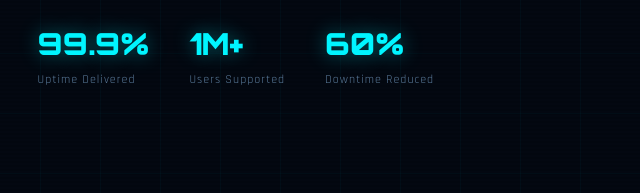
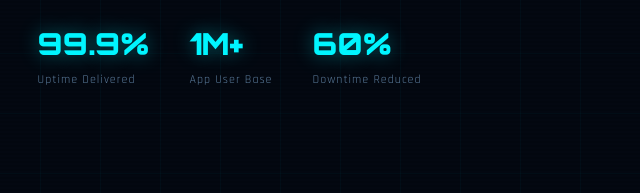
Before and after one commit to sanjay1102/portfolio.jay, a website: page frontend/index.html in a window 1280 px wide. Shown: the part 607-800 px from the top of the page, 200-840 px from the left. Drawn offline with nearby package versions, Linux system fonts and the light colour scheme.

Commit message:
wording changes

```diff
--- a/frontend/index.html
+++ b/frontend/index.html
@@ -628,7 +628,7 @@ footer{
     <div class="hero-stats">
       <div><div class="stat-num" data-target="5" data-suffix="+">5+</div><div class="stat-label">Years Experience</div></div>
       <div><div class="stat-num" data-target="99.9" data-suffix="%" data-decimal="1">99.9%</div><div class="stat-label">Uptime Delivered</div></div>
-      <div><div class="stat-num" data-target="1" data-suffix="M+">1M+</div><div class="stat-label">Users Supported</div></div>
+      <div><div class="stat-num" data-target="1" data-suffix="M+">1M+</div><div class="stat-label">App User Base</div></div>
       <div><div class="stat-num" data-target="60" data-suffix="%">60%</div><div class="stat-label">Downtime Reduced</div></div>
     </div>
   </div>
```
